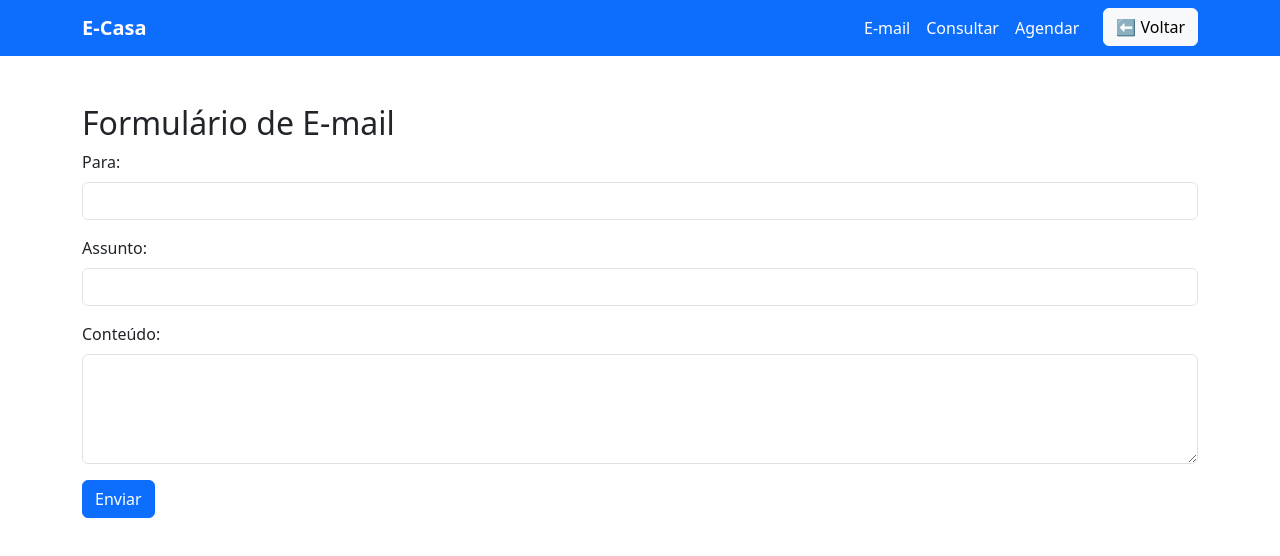
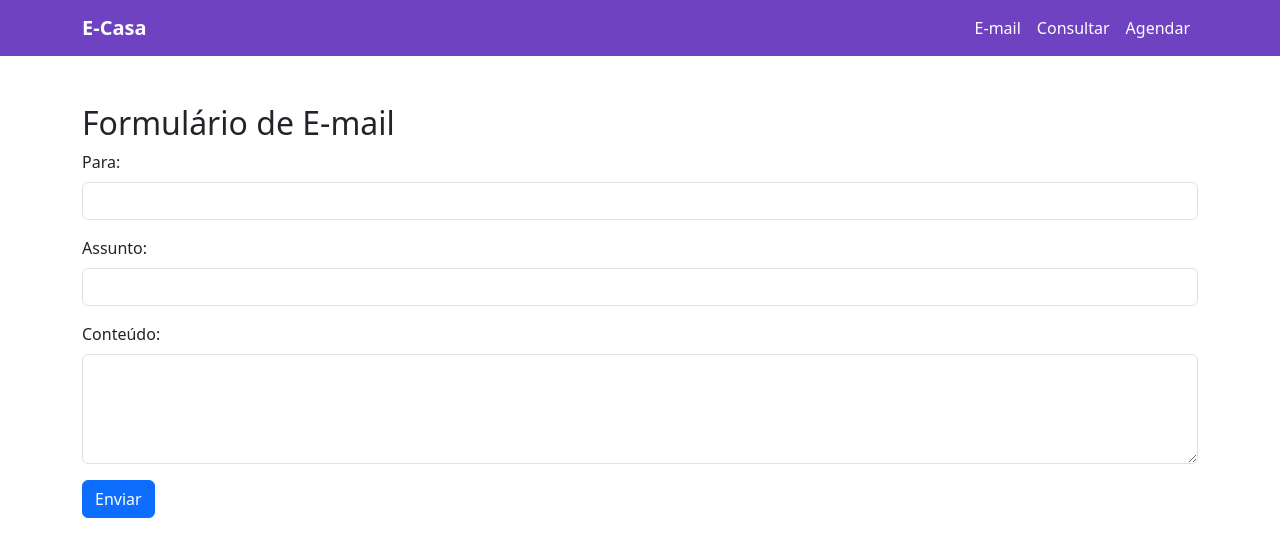
Before and after one commit to DrLumin/e-mail, a website: page src/view/envEmail.html in a window 1280 px wide. Drawn offline with nearby package versions, Linux system fonts and the light colour scheme.

Commit message:
atualizando projeto 2

```diff
--- a/src/view/envEmail.html
+++ b/src/view/envEmail.html
@@ -11,7 +11,7 @@
   </head>
 
   <body>
-    <nav class="navbar navbar-expand-lg navbar-dark bg-primary">
+    <nav class="navbar navbar-expand-lg navbar-dark" style="background-color: #6f42c1;">
       <div class="container">
         <a class="navbar-brand fw-bold" href="/">E-Casa</a>
         <button
@@ -37,9 +37,7 @@
               <a class="nav-link text-white" href="/agendar">Agendar</a>
             </li>
             <li class="nav-item">
-              <button class="btn btn-light ms-3" onclick="history.back()">
-                ⬅ Voltar
-              </button>
+
             </li>
           </ul>
         </div>
```
